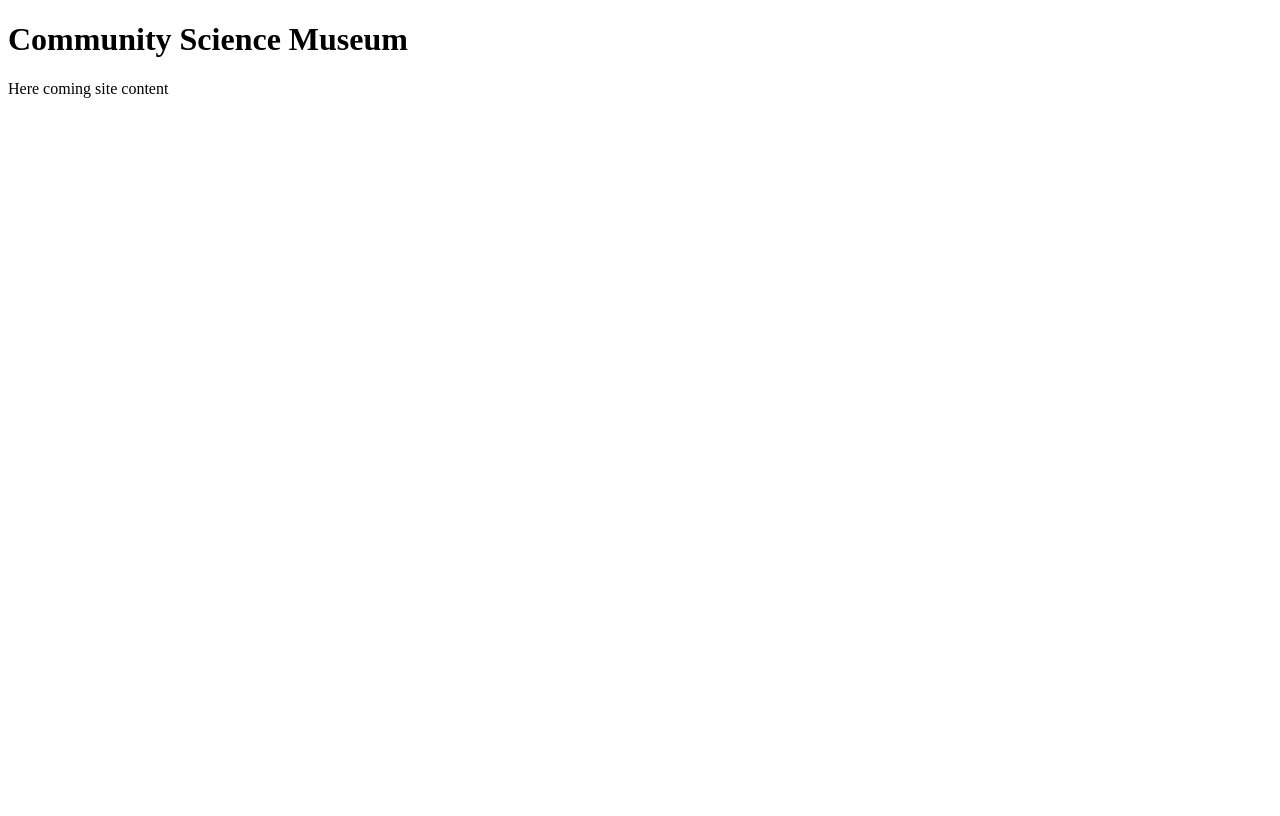
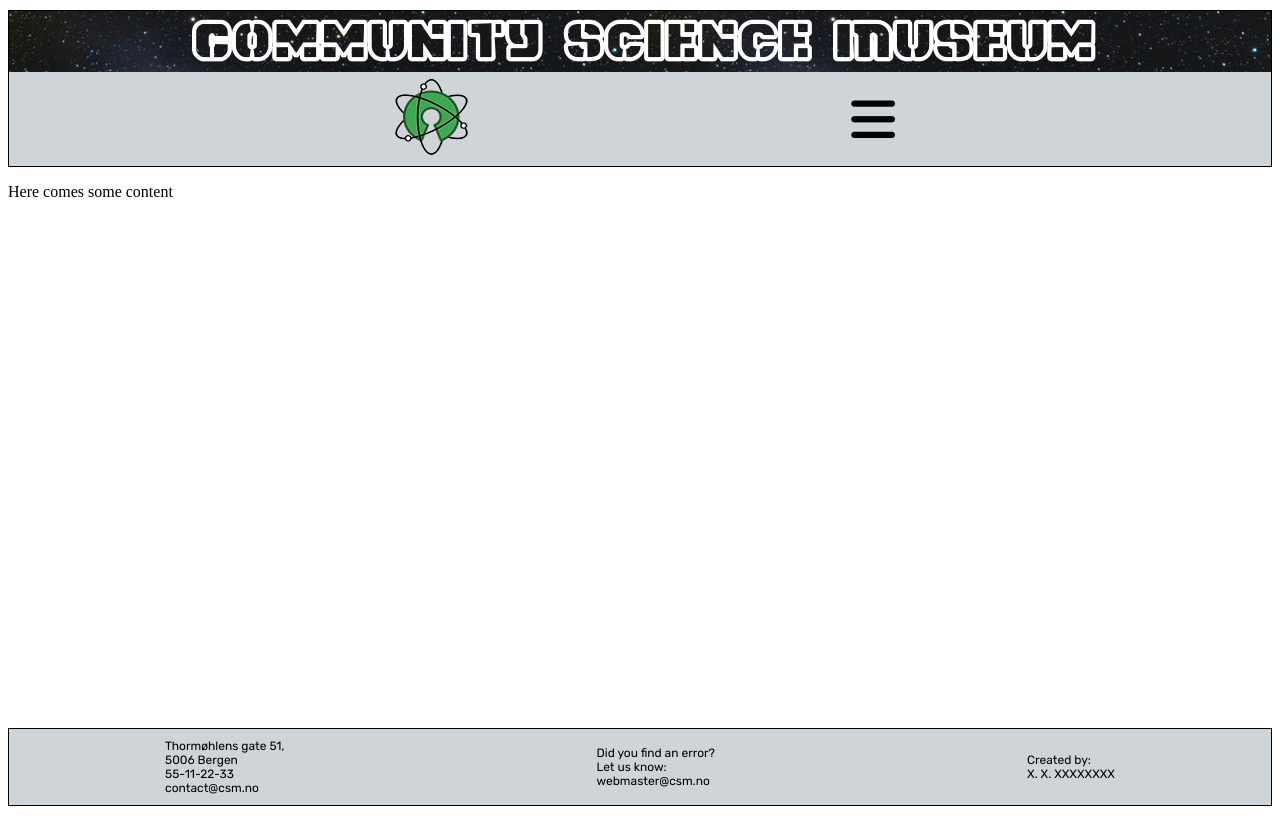
Before and after one commit to kaggi/Community-Science-Museum, a plain HTML site: page index.html in a window 1280 px wide. Drawn offline with Linux system fonts and the light colour scheme.

Commit message:
Update index.html
Added header and footer to index.html
Ready to add main content

```diff
--- a/index.html
+++ b/index.html
@@ -4,20 +4,99 @@
     <meta charset="UTF-8" />
     <meta http-equiv="X-UA-Compatible" content="IE=edge" />
     <meta name="viewport" content="width=device-width, initial-scale=1.0" />
-    <title>Document</title>
+    <!--REMEMBER DESCRIPTION-->
+    <meta name="description" content="SET IN CONTENT" />
+    <!--REMEMBER TITLE-->
+    <title>Community Science Museum | Empty page</title>
+    <!--Fonts-->
+    <link rel="preconnect" href="https://fonts.googleapis.com" />
+    <link rel="preconnect" href="https://fonts.gstatic.com" crossorigin />
+    <link
+      href="https://fonts.googleapis.com/css2?family=Rubik:wght@400;500&display=swap"
+      rel="stylesheet"
+    />
+    <!--End Fonts-->
+    <!--Styles-->
+    <link href="css/styles.css" type="text/css" rel="stylesheet" />
+    <link href="css/media.css" type="text/css" rel="stylesheet" />
+    <script
+      src="https://kit.fontawesome.com/b9ea43cd7c.js"
+      crossorigin="anonymous"
+    ></script>
+
+    <!--End Styles-->
   </head>
   <body>
     <!--Header-->
-    <header></header>
+    <header>
+      <div class="nav_name" id="navigation_header">
+        <h1 id="navigation_h1">Community Science Museum</h1>
+      </div>
+
+      <!--navigation-->
+      <div class="navigation">
+        <div class="logo">
+          <a href="#">
+            <img
+              src="images/csm_logo.png"
+              alt="Community Science Museum Logo"
+            />
+          </a>
+        </div>
+        <label for="hamburger_menu" id="hamburger_menu_label"
+          ><i class="fa fa-bars"></i
+        ></label>
+        <input type="checkbox" id="hamburger_menu" />
+
+        <div class="menu_buttons">
+          <a href="" class="menu_button" id="menu_button_home">Home</a>
+
+          <a href="" class="menu_button" id="menu_button_explore">Explore</a>
+
+          <a href="" class="menu_button" id="menu_button_exhibitions"
+            >Exhibitions</a
+          >
+
+          <a href="" class="menu_button" id="menu_button_news"
+            >News and Events</a
+          >
+
+          <a href="" class="menu_button" id="menu_button_visit">Visit</a>
+
+          <a href="" class="menu_button" id="menu_button_support"
+            >Get Involved</a
+          >
+        </div>
+      </div>
+
+      <!--End navigation-->
+    </header>
     <!--End header section-->
+
     <!--Main-->
     <main>
-      <h1>Community Science Museum</h1>
-      <p>Here coming site content</p>
+      <p>Here comes some content</p>
     </main>
     <!--End main section-->
+
     <!--Footer-->
-    <footer></footer>
-    <!--End footer section-->
+    <footer>
+      <div class="footer_address">
+        <p>Thormøhlens gate 51,</p>
+        <p>5006 Bergen</p>
+        <p>55-11-22-33</p>
+        <p>contact@csm.no</p>
+      </div>
+      <div class="footer_error_found">
+        <p>Did you find an error?</p>
+        <p>Let us know:</p>
+        <p>webmaster@csm.no</p>
+      </div>
+      <div class="footer_created_by">
+        <p>Created by:</p>
+        <p>X. X. XXXXXXXX</p>
+      </div>
+    </footer>
+    <!--End Footer section-->
   </body>
 </html>
```
